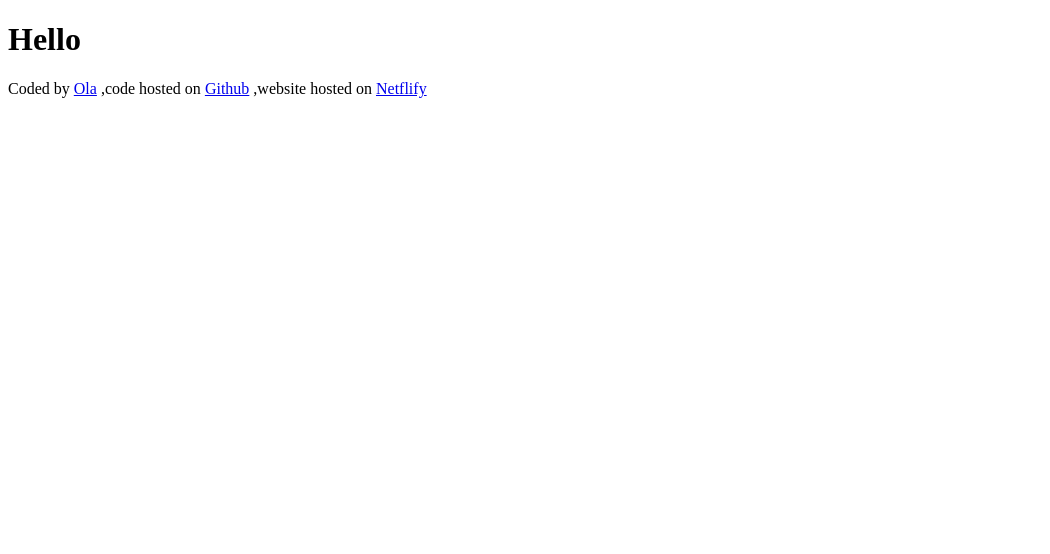
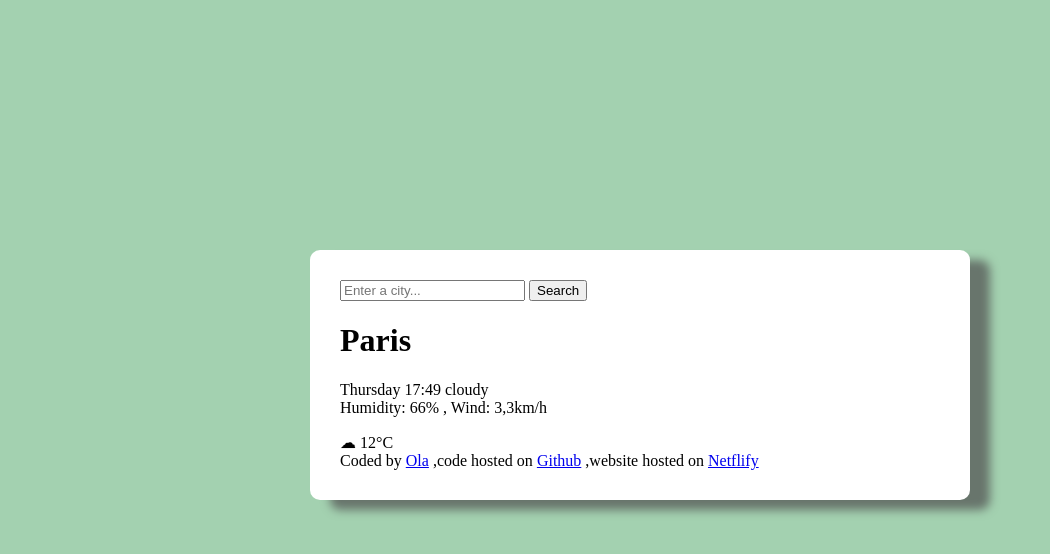
Before and after one commit to olawalkowiak/vanilla_vol_2, a plain HTML site: page index.html in a window 1280 px wide. Shown: the whole page, without its empty margins (0-1050 px from the left). Drawn offline with Linux system fonts and the light colour scheme; a web font is replaced by a local one.

Commit message:
styled the main container and added custom fonts

```diff
--- a/index.html
+++ b/index.html
@@ -3,10 +3,34 @@
   <head>
     <meta charset="UTF-8" />
     <meta name="viewport" content="width=device-width, initial-scale=1.0" />
+    <link rel="stylesheet" href="src/style.css" />
+    <link rel="preconnect" href="https://fonts.googleapis.com" />
+    <link rel="preconnect" href="https://fonts.gstatic.com" crossorigin />
+    <link
+      href="https://fonts.googleapis.com/css2?family=Eczar:wght@400;500;600;700;800&display=swap"
+      rel="stylesheet"
+    />
     <title>Vanilla weather app</title>
   </head>
   <body>
-    <h1>Hello</h1>
+    <div class="app">
+      <header>
+        <form>
+          <input type="search" placeholder="Enter a city..." required />
+          <input type="submit" value="Search" />
+        </form>
+      </header>
+      <main>
+        <div>
+          <h1>Paris</h1>
+          <p>
+            Thursday 17:49 cloudy
+            <br />
+            Humidity: 66% , Wind: 3,3km/h
+          </p>
+        </div>
+        <div>☁ 12°C</div>
+      </main>
       <footer>
         Coded by
         <a href="https://github.com/olawalkowiak" target="blank">Ola</a> ,code
@@ -19,5 +43,6 @@
           Netflify</a
         >
       </footer>
+    </div>
   </body>
 </html>
--- /dev/null
+++ b/src/style.css
@@ -0,0 +1,12 @@
+body {
+  background-color: rgb(163, 209, 176);
+  font-family: "Eczar", serif;
+}
+.app {
+  background: white;
+  max-width: 600px;
+  margin: 250px auto;
+  box-shadow: 20px 10px 10px rgb(104, 117, 108);
+  border-radius: 10px;
+  padding: 30px;
+}
```
Also changed, not shown: 1 other file. Lines whose indentation alone changed are shown as unchanged.
